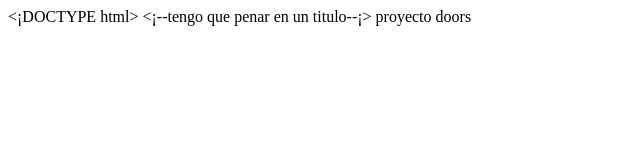
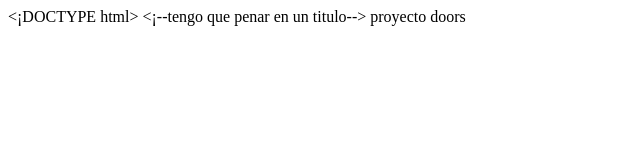
Before and after one commit to Lt892/proyect-doors-, a plain HTML site: page index.html in a window 1280 px wide. Shown: the full height of the page, 0-640 px from the left. Drawn offline with Linux system fonts and the light colour scheme.

Commit message:
Update index.html

```diff
--- a/index.html
+++ b/index.html
@@ -1,4 +1,4 @@
 <¡DOCTYPE html>
 <htl 5>
-  <¡--tengo que penar en un titulo--¡>
+  <¡--tengo que penar en un titulo-->
   <head>proyecto doors</head>
```
